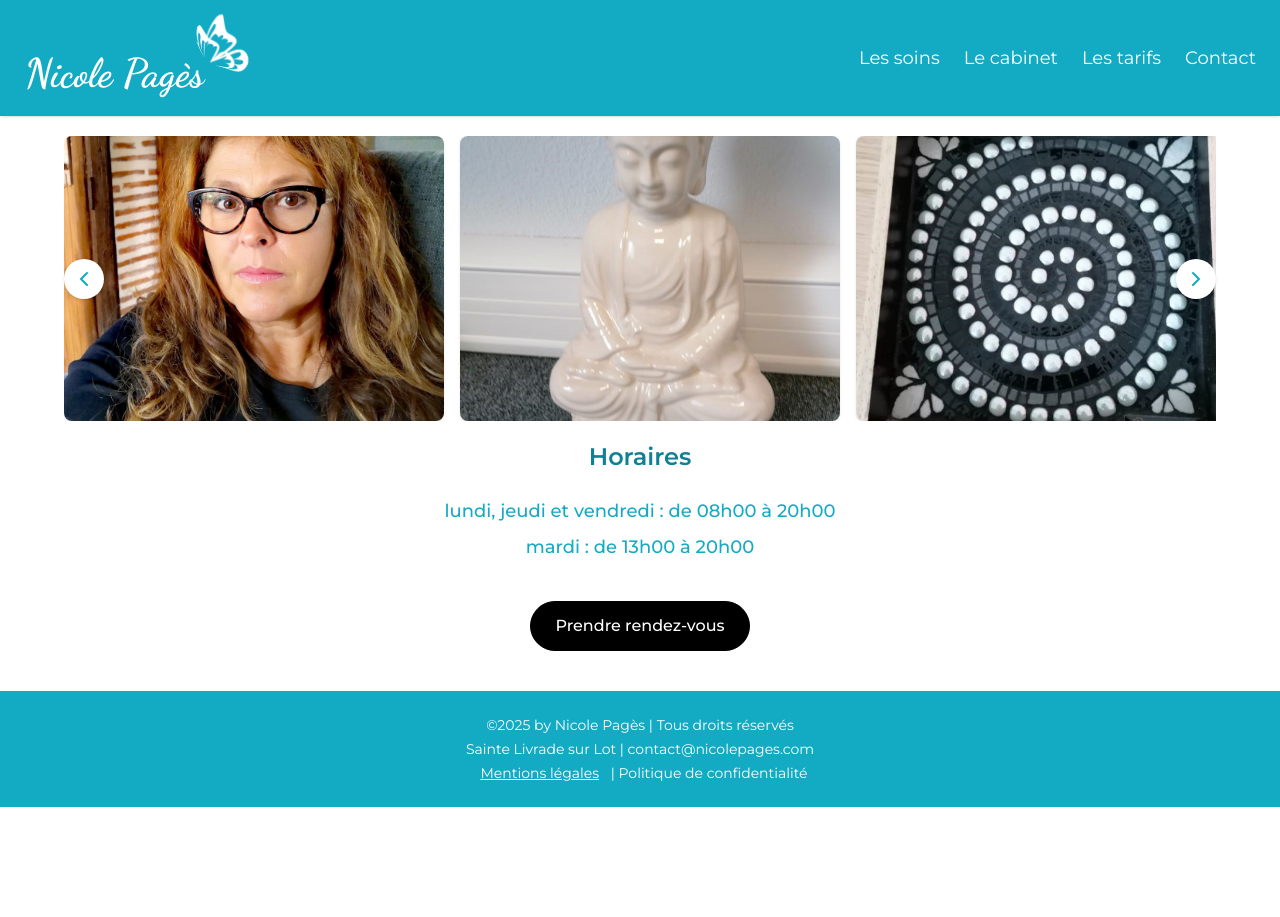
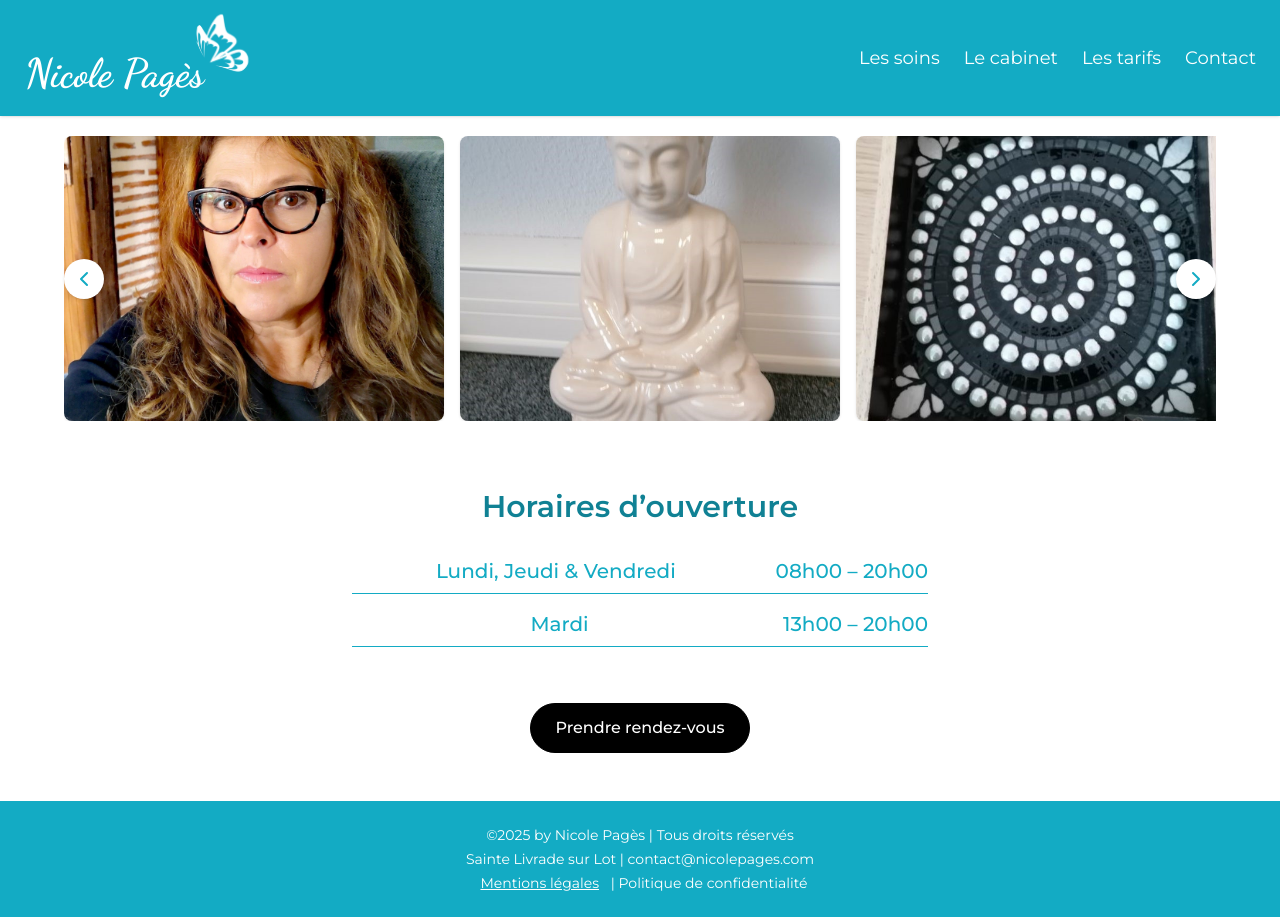
Before and after one commit to barry-black/nicole-pages-website, a Next.js app: page /cabinet in a window 1280 px wide. Before the commit the page ends 807 px from the top, so only its background shows below. Built offline with nearby package versions, Linux system fonts and the light colour scheme.

Commit message:
Improve presentation of cabinet page

```diff
--- a/src/pages/cabinet.tsx
+++ b/src/pages/cabinet.tsx
@@ -33,24 +33,37 @@ export default function CabinetPage() {
         <CabinetCarousel />
 
         {/* Bloc horaires + bouton */}
-        <section className="py-0 px-6 flex flex-col items-center bg-white">
-          <div className="max-w-prose text-center space-y-6">
-            <h2 className="text-2xl font-semibold text-[var(--color-ocean-blue)]">
-              Horaires
+        <section className="px-6 py-12 flex flex-col items-center bg-white">
+          <div className="max-w-xl w-full text-center space-y-8">
+            <h2 className="text-2xl md:text-3xl font-semibold text-[var(--color-ocean-blue)]">
+              Horaires d’ouverture
             </h2>
-            <ul className="space-y-2 text-lg font-medium text-[var(--color-sky-blue)]">
-              <li>lundi, jeudi et vendredi : de 08h00 à 20h00</li>
-              <li>mardi : de 13h00 à 20h00</li>
-            </ul>
+
+            <div className="space-y-4 text-base md:text-xl font-medium text-[var(--color-sky-blue)] w-full">
+              {[
+                { jours: "Lundi, Jeudi & Vendredi", horaires: "08h00 – 20h00" },
+                { jours: "Mardi", horaires: "13h00 – 20h00" },
+              ].map(({ jours, horaires }, i) => (
+                <div
+                  key={i}
+                  className="flex justify-between items-start border-b pb-2 w-full"
+                >
+                  <span className="flex-1">{jours}</span>
+                  <span className="ml-4 whitespace-nowrap text-right">
+                    {horaires}
+                  </span>
+                </div>
+              ))}
             </div>
 
-          <div className="my-10">
+            <div className="pt-6">
               <Button
                 variant="callAction"
                 onClick={() => navigateAndScroll("contact")}
               >
                 Prendre rendez-vous
               </Button>
+            </div>
           </div>
         </section>
 
```
Lines whose indentation alone changed are shown as unchanged.
